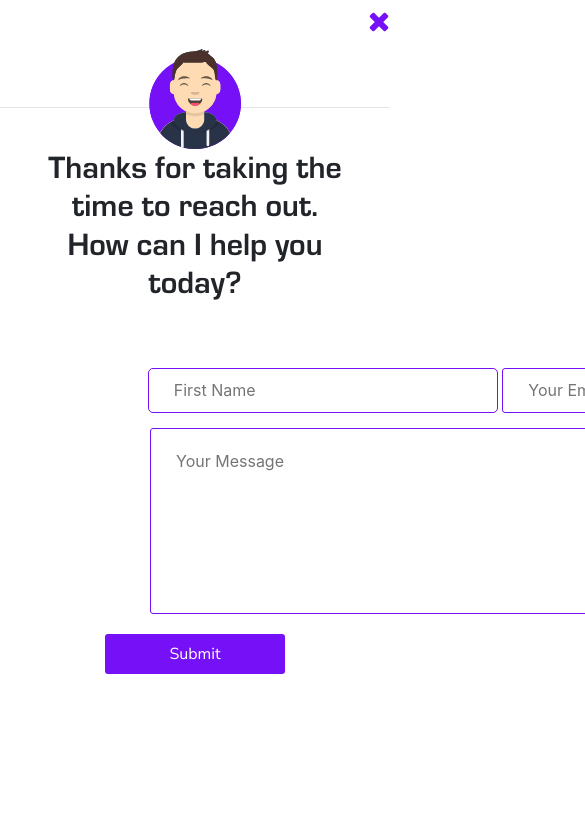
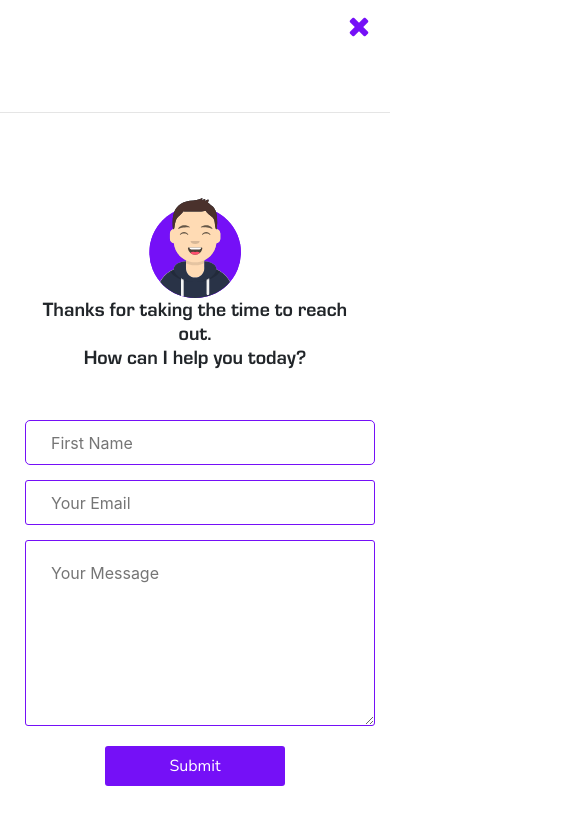
Before and after one commit to Anonsatyam/My-PortFolio, a plain HTML site: page contact.html in a window 390 px wide. Shown: the top 824 px of the page, 585 px wide, since content can reach past the window. Drawn offline with nearby package versions, Linux system fonts and the light colour scheme.

```diff
--- a/css/style.css
+++ b/css/style.css
@@ -923,6 +923,33 @@
         right: 0;
         bottom: 40px;
     }
+
+    .contact {
+        margin-top: 50px !important;
+    }
+
+    .contact form {
+        width: auto !important;
+    }
+
+    .contact .container h1 {
+        font-size: 20px !important;
+    }
+
+    .contact input[type=text],
+    .contact input[type=email] {
+        display: block;
+    }
+
+
+    .contact textarea {
+        display: block;
+        width: 350px;
+        margin: 0;
+    }
+    #navbar .row{
+        margin: 5px;
+    }
 }
 
 @media only screen and (max-width: 320px) {
@@ -998,7 +1025,8 @@
         box-shadow: 0 0 0 35px rgba(0, 0, 0, 0);
     }
 }
-.moon{
+
+.moon {
     animation: shadow-pulse-moon 1s infinite;
     border-radius: 50px;
 }
```
